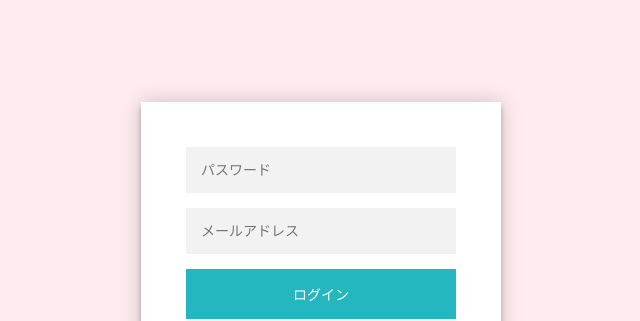
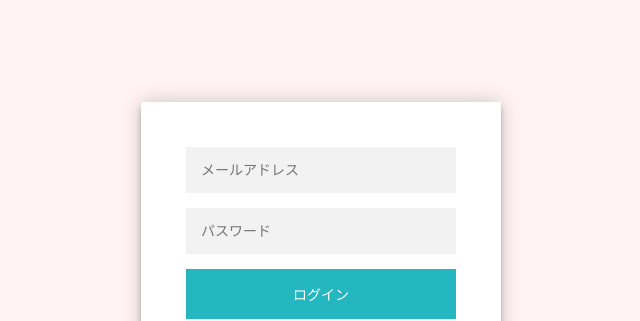
Before and after one commit to LoliGothic/XB-map-view, a Next.js app: page /Login in a window 1280 px wide. Shown: the top 321 px of the page, without its empty margins (319-959 px from the left). Built offline with nearby package versions, Linux system fonts and the light colour scheme.

Commit message:
Fix パスワードとメールアドレスのinputを入れ替え

```diff
--- a/src/pages/Login.js
+++ b/src/pages/Login.js
@@ -97,8 +97,8 @@ export default function Login() {
             </p>
           </form>
           <form method="post" onSubmit={postAccountData}>
+            <input type="email" placeholder="メールアドレス" ref={loginEmail} required />
             <input type="password" placeholder="パスワード" ref={loginPassword} required />
-            <input type="email" placeholder="メールアドレス" ref={loginEmail} required />
             <button>ログイン</button>
             <p className={styles.message}>
               初めての方は{" "}
--- a/src/styles/Login.module.css
+++ b/src/styles/Login.module.css
@@ -3,7 +3,7 @@
 .body {
   width: 100vw;
   height: 100vh;
-  background: rgb(255,192,203,0.3);
+  background: rgb(255,192,203,0.2);
   font-family: "Roboto", sans-serif;
   -webkit-font-smoothing: antialiased;
   -moz-osx-font-smoothing: grayscale;
```
